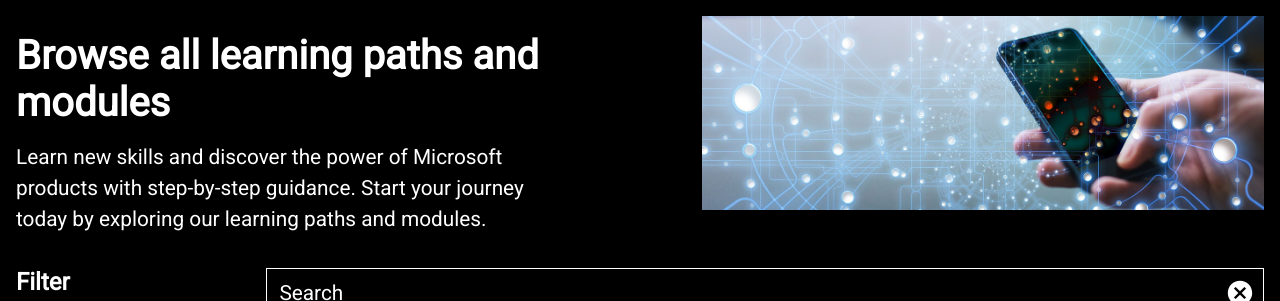
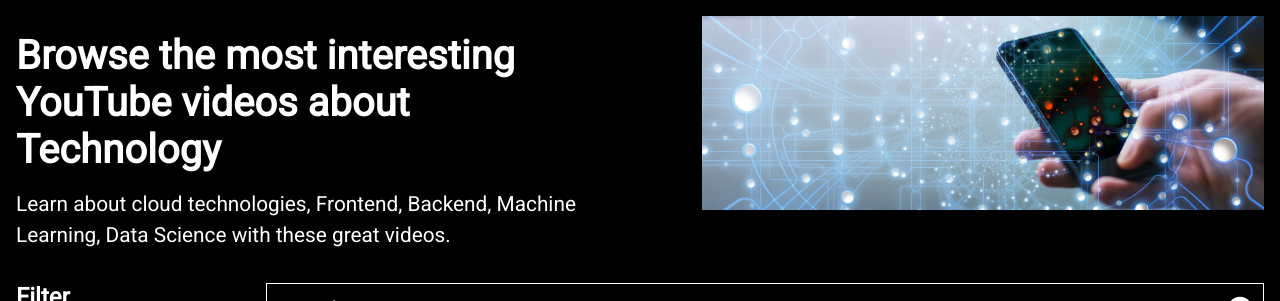
Before and after one commit to SandroSimonOre/demo-search-filter-sort, a React (Vite) app: page / in a window 1280 px wide. Shown: the top 301 px of the page. Built offline with nearby package versions, Linux system fonts and the light colour scheme.

Commit message:
update banner texts

```diff
--- a/src/components/Banner.jsx
+++ b/src/components/Banner.jsx
@@ -5,10 +5,10 @@
         <div className={styles.Banner}>
             <div className={styles.text}>
                 <h1>
-                    Browse all learning paths and modules
+                    Browse the most interesting YouTube videos about Technology
                 </h1>
                 <p>
-                    Learn new skills and discover the power of Microsoft products with step-by-step guidance. Start your journey today by exploring our learning paths and modules.
+                    Learn about cloud technologies, Frontend, Backend, Machine Learning, Data Science with these great videos.
                 </p>
             </div>
             <div className={styles.illustration}>
```
